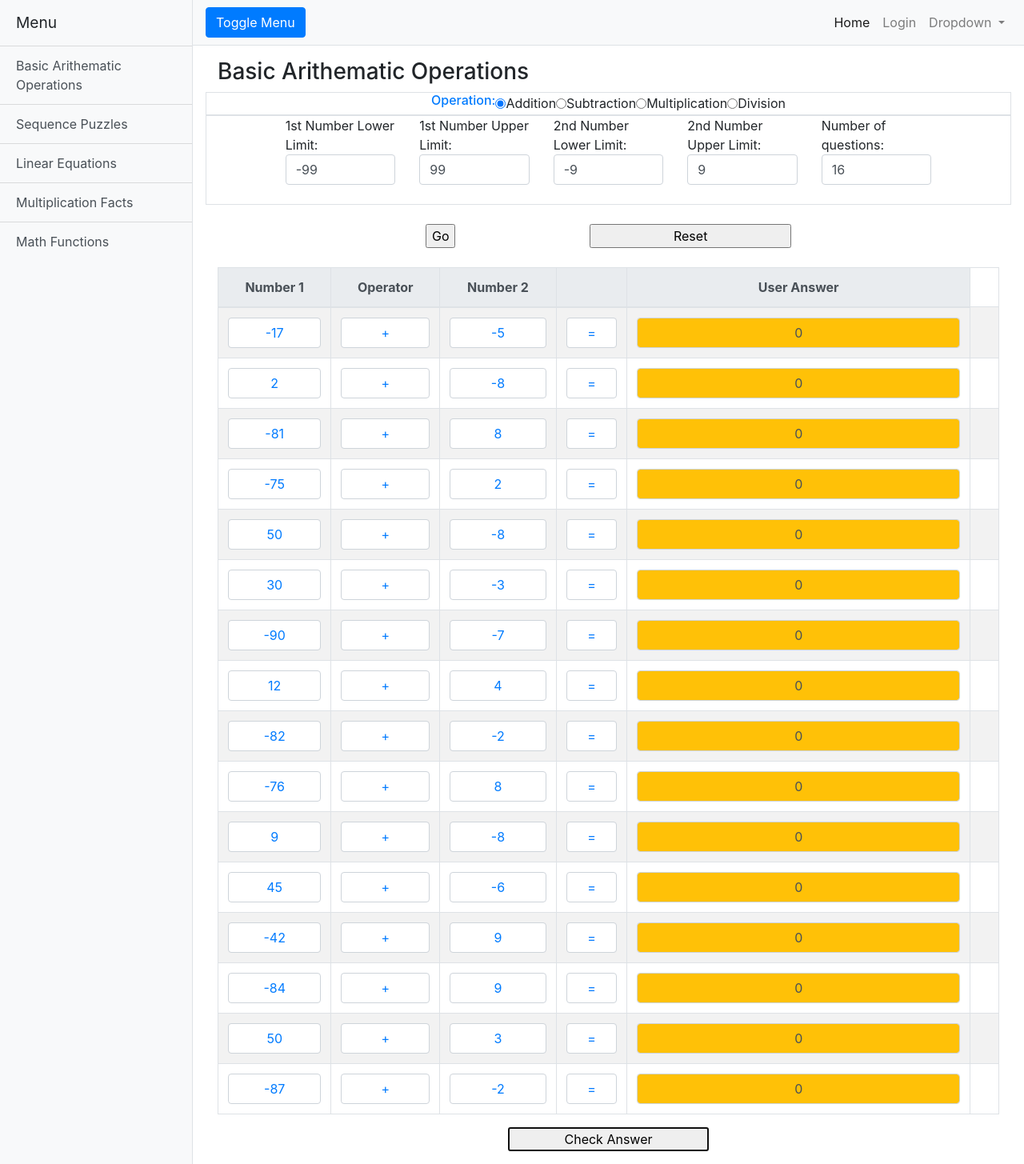
After one commit to jaichenchlani/MathGarage, a Flask app: page /basic-arithematic-operations-initial-load in a window 1280 px wide. The commit adds this page. Shown: the whole page at 80% size. Run offline with Flask 2, Linux system fonts and the light colour scheme; lists and menus that the app fills with data are empty; some libraries are stand-ins or nearby versions.

Commit message:
Basic Arithematic Operations feature

```diff
--- a/main.py
+++ b/main.py
@@ -5,6 +5,8 @@ from multiplicationfacts import get_multiplication_facts
 from mathfunctions import convert_decimal_to_binary
 from sequencepuzzlegenerator import generate_sequence_puzzle
 from linearequationsgenerator import generate_linear_equations
+from login import login
+from basicarithmaticoperations import generate_basic_arithmatic_operations
 
 
 print("Entering main.py...")
@@ -63,6 +65,31 @@ def process_generate_linear_equations_puzzle():
     data = generate_linear_equations(difficultyLevel)
     return jsonify(data), 200
 
+@app.route('/login-initial-load')
+def render_login_template():
+    print("Entering render_login_template...")
+    return render_template('login.html')
+
+@app.route('/login', methods=['PUT', 'GET'])
+def process_login():
+    print("Enterning process_login...")
+    login_credentials = request.json
+    data = login(login_credentials)
+    return jsonify(data), 200
+
+@app.route('/basic-arithematic-operations-initial-load')
+def render_basic_arithematic_operations_template():
+    print("Entering render_basic_arithematic_operations_template...")
+    return render_template('basic-arithematic-operations.html')
+
+@app.route('/basic-arithematic-operations', methods=['PUT', 'GET'])
+def process_basic_arithematic_operations():
+    print("Enterning def process_basic_arithematic_operations...")
+    operation_request = request.json
+    print(operation_request)
+    data = generate_basic_arithmatic_operations(operation_request)
+    return jsonify(data), 200
+
 if __name__ == "__main__":
     print("Starting MathGarage Python Flask App on Port 5000...")
     port = int(os.environ.get("PORT", 5000))
--- /dev/null
+++ b/static/js/basicarithematicoperations.js
@@ -0,0 +1,202 @@
+(function() {
+    var app = angular.module('basicArithematicOperations', []);
+
+    // Actions when HTTP call is completed successfully.
+    var BasicArithematicOperationsController = function($scope, $http, $window, $location) {
+        console.log("Entering BasicArithematicOperationsController...");
+        $window.document.getElementById('getBasicArithematicOperations').focus();
+        $scope.errorMessage = ""
+        $scope.showSystemAnswer = false
+        $scope.operation_request_addition = 1
+        $scope.operation_request_subtraction = 0
+        $scope.operation_request_multiplication = 0
+        $scope.operation_request_division = 0
+        $scope.operation_request = {
+            "operator": "+",
+            "first_number_lower_limit": -99,
+            "first_number_upper_limit": 99,
+            "second_number_lower_limit": -9,
+            "second_number_upper_limit": 9,
+            "number_of_questions": 16
+        }
+        $scope.userAnswerFeedback = {
+            "result": 1,
+            "message": ""
+        };
+
+        var onUserComplete = function(response) {
+            console.log("Entering onUserComplete...");
+            $scope.operation = response.data;
+            console.log($scope.operation);
+            // Set the focus on the Check Answer button.
+            $window.document.getElementById('checkAnswer').focus();
+            $scope.gotoResultSection();
+        }
+
+        // Actions when HTTP call fails.
+        var onError = function(reason) {
+            console.log("Entering onError...");
+            console.error("Error Details:" + JSON.stringify(reason));
+            $window.alert("Error fetching data from the server.");
+        }
+
+        var processRadioButtonInput = function() {
+            console.log("Entering processRadioButtonInput...");
+            // console.log($scope.operation_request_addition);
+            // console.log($scope.operation_request_subtraction);
+            // console.log($scope.operation_request_multiplication);
+            // console.log($scope.operation_request_division);
+
+            if ($scope.operation_request_addition) {
+                $scope.operation_request.operator = "+";
+                return
+            }
+            if ($scope.operation_request_subtraction) {
+                $scope.operation_request.operator = "-";
+                return
+            }
+            if ($scope.operation_request_multiplication) {
+                $scope.operation_request.operator = "x";
+                return
+            }
+            if ($scope.operation_request_division) {
+                $scope.operation_request.operator = "/";
+                return
+            }
+        }
+
+
+        // Action from the HTML View
+        $scope.getBasicArithematicOperations = function (operation_request, errorMessage) {
+            console.log("Entering getBasicArithematicOperations...");
+            console.log(operation_request)
+            $scope.errorMessage = "";
+            $scope.showSystemAnswer = false
+
+            // Call the function to set the Operator value to be sent to backend
+            // processRadioButtonInput()
+
+            // Validate Inputs
+            if (operation_request.first_number_lower_limit === undefined) {
+                $scope.errorMessage = "1st Number Lower Limit cannot be blank.";
+                $window.document.getElementById('1NumberLowerLimit').focus();
+                return
+            }
+            if (operation_request.first_number_upper_limit === undefined) {
+                $scope.errorMessage = "1st Number Upper Limit cannot be blank.";
+                $window.document.getElementById('1NumberUpperLimit').focus();
+                return
+            }
+            if (operation_request.second_number_lower_limit === undefined) {
+                $scope.errorMessage = "2nd Number Lower Limit cannot be blank.";
+                $window.document.getElementById('2NumberLowerLimit').focus();
+                return
+            }
+            if (operation_request.second_number_upper_limit === undefined) {
+                $scope.errorMessage = "2nd Number Upper Limit cannot be blank.";
+                $window.document.getElementById('2NumberUpperLimit').focus();
+                return
+            }
+            if (operation_request.number_of_questions === undefined) {
+                $scope.errorMessage = "2nd Number Upper Limit cannot be blank.";
+                $window.document.getElementById('2NumberUpperLimit').focus();
+                return
+            }
+
+            // console.log(facts);
+            calledURL = "/basic-arithematic-operations"
+            console.log("Calling " + calledURL + "...")
+            // console.log($scope.operation_request)
+
+            $http.put(calledURL, $scope.operation_request)
+                .then(onUserComplete, onError);
+        };
+
+        // Action from the HTML View
+        $scope.checkAnswer = function (showSystemAnswer) {
+            console.log($scope.operation);
+            userMessage = ""
+            userResult = 1
+            countCorrectAnswers = 0
+            totalQuestions = $scope.operation.request.number_of_questions
+
+            for (i = 0; i < totalQuestions; i++ ) {
+                try {
+                    userAnswer = Number($scope.operation.questions[i].user_answer);
+                } catch(err) {
+                    console.log(err)
+                }
+                answer = $scope.operation.questions[i].answer;
+                // console.log(userAnswer);
+                // console.log(answer);
+                if (userAnswer === answer) {
+                    $scope.operation.questions[i].is_user_answer_correct = 1
+                    countCorrectAnswers += 1
+                } else {
+                    userResult = 0
+                }
+
+            }
+
+            if (userResult) {
+                $scope.userAnswerFeedback = {
+                    "result": userResult,
+                    "message": "Bravo! All " + countCorrectAnswers + " of " + totalQuestions + " answers are correct."
+                };
+            } else {
+                $scope.userAnswerFeedback = {
+                    "result": userResult,
+                    "message": countCorrectAnswers + " of " + totalQuestions + " answers are correct. Please try again."
+                };
+            }
+
+            $scope.showSystemAnswer = true
+            $window.document.getElementById('getBasicArithematicOperations').focus();
+        };
+
+        $scope.reset = function() {
+            $scope.operation = {}
+            $window.document.getElementById('getBasicArithematicOperations').focus();
+            $scope.errorMessage = ""
+            $scope.showSystemAnswer = true
+            $scope.operation_request_addition = 1
+            $scope.operation_request_subtraction = 0
+            $scope.operation_request_multiplication = 0
+            $scope.operation_request_division = 0
+            $scope.operation_request = {
+                "operator": "+",
+                "first_number_lower_limit": -99,
+                "first_number_upper_limit": 99,
+                "second_number_lower_limit": -9,
+                "second_number_upper_limit": 9,
+                "number_of_questions": 16
+            }
+            $scope.userAnswerFeedback = {
+                "result": 1,
+                "message": ""
+            };
+        };
+
+        $scope.gotoResultSection = function() {
+            console.log("Entering gotoResultSection...");
+            var newHash = 'resultsection';
+            // console.log($location.hash());
+            // console.log(newHash);
+            if ($location.hash() !== newHash) {
+                console.log($location.hash());
+                console.log(newHash);
+                // set the $location.hash to `newHash` and
+                // $anchorScroll will automatically scroll to it
+                $location.hash(newHash);
+            }
+        };
+
+        // Call the function on page load.
+        $scope.getBasicArithematicOperations($scope.operation_request, $scope.errorMessage);
+
+    };
+
+    // Register the Controller with the app
+    app.controller('BasicArithematicOperationsController', ['$scope', '$http', '$window', '$location', BasicArithematicOperationsController]);
+
+})();
--- /dev/null
+++ b/static/js/login.js
@@ -0,0 +1,71 @@
+(function() {
+    var app = angular.module('loginMathgarage', []);
+
+    // Actions when HTTP call is completed successfully.
+    var LoginController = function($scope, $http, $window, $location) {
+        console.log("Entering LoginController...");
+        $scope.errorMessage = ""
+        $scope.loginCredentials = {
+            "username": "",
+            "password": ""
+        }
+
+        var onUserComplete = function(response) {
+            console.log("Entering onUserComplete...");
+            $scope.loginInfo = response.data;
+            console.log($scope.loginInfo)
+
+            // Redirect to Home Page.
+            $window.location.href = '/';
+
+        }
+
+        // Actions when HTTP call fails.
+        var onError = function(reason) {
+            console.log("Entering onError...");
+            console.error("Error Details:" + JSON.stringify(reason));
+            $window.alert("Error fetching data from the server.");
+        }
+
+        // Action from the HTML View
+        $scope.login = function (loginCredentials, errorMessage) {
+            console.log("Entering generateMultiplicationFacts...");
+            $scope.errorMessage = ""
+
+            // Validate Username
+            if (loginCredentials.username === undefined) {
+                $scope.errorMessage = "Username Cannot be blank.";
+                $window.document.getElementById('inputUsername').focus();
+                return
+            }
+            // Validate Password
+            if (loginCredentials.password === undefined) {
+                $scope.errorMessage = "Password Cannot be blank.";
+                $window.document.getElementById('inputPassword').focus();
+                return
+            }
+
+            // console.log(facts);
+            calledURL = "/login"
+            console.log("Calling " + calledURL + "...")
+
+            $http.put(calledURL, $scope.loginCredentials)
+                .then(onUserComplete, onError);
+        };
+
+        // Action from the HTML View
+        $scope.reset = function() {
+            console.log("Entering reset...");
+            $scope.loginCredentials = {
+                "username": "",
+                "password": ""
+            }
+            $window.document.getElementById('inputUsername').focus();
+        };
+
+    };
+
+    // Register the Controller with the app
+    app.controller('LoginController', ['$scope', '$http', '$window', '$location', LoginController]);
+
+})();
--- a/static/js/signinwithgoogle.js
+++ b/static/js/signinwithgoogle.js
@@ -1,5 +1,5 @@
 function onSignIn(googleUser) {
-    console.log("Entering onSignIn...");
+    console.log("Entering non-controller onSignIn...");
     var profile = googleUser.getBasicProfile();
     console.log('ID: ' + profile.getId()); // Do not send to your backend! Use an ID token instead.
     console.log('Name: ' + profile.getName());
@@ -8,7 +8,7 @@ function onSignIn(googleUser) {
   }
 
 function signOut() {
-  console.log("Entering signOut...")
+  console.log("Entering non-controller signOut...")
   var auth2 = gapi.auth2.getAuthInstance();
     auth2.signOut().then(function () {
       console.log('User signed out.');
--- a/static/js/utils.js
+++ b/static/js/utils.js
@@ -1,5 +1,10 @@
 function showMessage(message) {
     document.getElementById('message').textContent = message;
+}
+
+function storeSignInInfo(googleUser) {
+    console.log("Entering storeSignInInfo...");
+    console.log(googleUser)
 }
 
 function changePercentOff(percentage) {
--- a/templates/base.html
+++ b/templates/base.html
@@ -6,7 +6,10 @@
   <meta name="viewport" content="width=device-width, initial-scale=1, shrink-to-fit=no">
   <meta name="description" content="">
   <meta name="author" content="">
-  <meta name="google-signin-client_id" content="949977243982-uhukdhb15ff26j7ngb4eulfkde969ahv.apps.googleusercontent.com">
+  <!-- Prod -->
+  <!-- <meta name="google-signin-client_id" content="949977243982-uhukdhb15ff26j7ngb4eulfkde969ahv.apps.googleusercontent.com"> -->
+  <!-- Localhost -->
+  <meta name="google-signin-client_id" content="949977243982-4fo1sd6i1ags2h1n2knb6uekp8as4rra.apps.googleusercontent.com">
 
   <title>Mathgarage</title>
 
@@ -30,12 +33,15 @@
   <!-- <script src="{{ url_for('static', filename='js/angular.min.js') }}"></script>   -->
   <script  type="application/javascript" src="{{ url_for('static', filename='js/bootstrap.bundle.min.js') }}"></script>
   <!-- <script  type="application/javascript" src="{{ url_for('static', filename='js/home.js') }}"></script>   -->
+  <script  type="application/javascript" src="{{ url_for('static', filename='js/basicarithematicoperations.js') }}"></script>
   <script  type="application/javascript" src="{{ url_for('static', filename='js/multiplicationfacts.js') }}"></script>
   <script  type="application/javascript" src="{{ url_for('static', filename='js/mathfunctions.js') }}"></script>
   <script  type="application/javascript" src="{{ url_for('static', filename='js/sequencepuzzles.js') }}"></script>
   <script  type="application/javascript" src="{{ url_for('static', filename='js/linearequations.js') }}"></script>
+  <script  type="application/javascript" src="{{ url_for('static', filename='js/login.js') }}"></script>
   <script  type="application/javascript" src="{{ url_for('static', filename='js/utils.js') }}"></script>
-  <script  type="application/javascript" src="{{ url_for('static', filename='js/signinwithgoogle.js') }}"></script>
+  <!-- <script  type="application/javascript" src="{{ url_for('static', filename='js/googlesignin.js') }}"></script>   -->
+  <!-- <script  type="application/javascript" src="{{ url_for('static', filename='js/signinwithgoogle.js') }}"></script>   -->
   <!-- <script  type="application/javascript" src="{{ url_for('static', filename='jquery/maincontroller.js') }}"></script>  -->
 
 
@@ -58,6 +64,7 @@
     <div class="bg-light border-right" id="sidebar-wrapper">
       <div class="sidebar-heading">Menu </div>
       <div class="list-group list-group-flush">
+          <a href="/basic-arithematic-operations-initial-load" class="list-group-item list-group-item-action bg-light">Basic Arithematic Operations</a>
         <a href="/sequence-puzzles" class="list-group-item list-group-item-action bg-light">Sequence Puzzles</a>
         <a href="/linear-equations" class="list-group-item list-group-item-action bg-light">Linear Equations</a>
         <a href="/multiplication-facts" class="list-group-item list-group-item-action bg-light">Multiplication Facts</a>
@@ -73,8 +80,12 @@
       <nav class="navbar navbar-expand-lg navbar-light bg-light border-bottom">
         <button class="btn btn-primary" id="menu-toggle">Toggle Menu</button>
 
-        <div class="g-signin2" data-onsuccess="onSignIn"></div>
-        <a href="#" onclick="signOut();">Sign out</a>
+        <!-- <div ng-app="googleSignIn" ng-controller="GoogleSignInController"> -->
+          <!-- <div class="g-signin2" ng-model="userProfile" data-onsuccess="onSignIn"></div> -->
+          <!-- <div class="g-signin2" ng-click="onSignIn(data-onsuccess)"></div> -->
+          <!-- <a href="#" onclick="signOut();">Sign out</a> -->
+          <!-- <a href="#" ng-click="signOut()">Sign out</a> -->
+        <!-- </div> -->
 
         <button class="navbar-toggler" type="button" data-toggle="collapse" data-target="#navbarSupportedContent" aria-controls="navbarSupportedContent" aria-expanded="false" aria-label="Toggle navigation">
           <span class="navbar-toggler-icon"></span>
@@ -86,7 +97,7 @@
               <a class="nav-link" href='/'>Home <span class="sr-only">(current)</span></a>
             </li>
             <li class="nav-item">
-              <a class="nav-link" href="#">Link</a>
+              <a class="nav-link" href="/login-initial-load">Login</a>
             </li>
             <li class="nav-item dropdown">
               <a class="nav-link dropdown-toggle" href="#" id="navbarDropdown" role="button" data-toggle="dropdown" aria-haspopup="true" aria-expanded="false">
--- /dev/null
+++ b/templates/basic-arithematic-operations.html
@@ -0,0 +1,98 @@
+{% extends 'base.html' %}
+
+{% block head %}
+<title>Mathgarage - Basic Arithematic Operations</title>
+{% endblock %}
+
+{% block body %}
+
+<div ng-app="basicArithematicOperations">
+    <div class="container-fluid" ng-controller="BasicArithematicOperationsController">
+        <div class="modal-body">
+            <h3>Basic Arithematic Operations</h3>
+            <form name="basicArithematicOperationsForm" novalidate>
+                <span class="alert-danger">{{'{{errorMessage}}'}}</span>
+                <div class = "row border justify-content-center align-items-center">
+                    <div class = "row col-sm-12 justify-content-center align-items-center">
+                        <h6 class = "text-primary text-center">Operation:    </h6>
+                        <input id="radioAddition" name="optOperation" type="radio" ng-model="operation_request.operator" value="+"><span>Addition</span></input>
+                        <input id="radioSubtraction" name="optOperation" type="radio" ng-model="operation_request.operator" value="-"><span>Subtraction</span></input>
+                        <input id="radioMultiplication" name="optOperation" type="radio" ng-model="operation_request.operator" value="x"><span>Multiplication</span></input>
+                        <input id="radioDivision" name="optOperation" type="radio" ng-model="operation_request.operator" value="/"><span>Division</span></input>
+                    </div>
+                </div>
+                <div class = "row border justify-content-center align-items-center">
+                    <div class="col-sm-2">
+                        <h7>1st Number Lower Limit:</h7>
+                        <input id="1NumberLowerLimit" class="form-control" type="number" ng-model="operation_request.first_number_lower_limit" required><br>
+                    </div>
+                    <div class="col-sm-2">
+                        <h7>1st Number Upper Limit:</h7>
+                        <input id="1NumberUpperLimit" class="form-control" type="number" ng-model="operation_request.first_number_upper_limit" required><br>
+                    </div>
+                    <div class="col-sm-2">
+                            <h7>2nd Number Lower Limit:</h7>
+                            <input id="2NumberLowerLimit" class="form-control" type="number" ng-model="operation_request.second_number_lower_limit" required><br>
+                        </div>
+                        <div class="col-sm-2">
+                            <h7>2nd Number Upper Limit:</h7>
+                            <input id="2NumberUpperLimit" class="form-control" type="number" ng-model="operation_request.second_number_upper_limit" required><br>
+                        </div>
+                        <div class="col-sm-2">
+                            <h7>Number of questions:</h7>
+                            <input id="numberOfQuestions" class="form-control" type="number" ng-model="operation_request.number_of_questions" required><br>
+                        </div>
+                    </div>
+
+                <br>
+
+                <div class = "row justify-content-center align-items-center">
+                    <span class="col-sm-2"></span>
+                    <input id="getBasicArithematicOperations" type="submit" value="Go" ng-click="getBasicArithematicOperations(operation_request, errorMessage)"/>
+                    <span class="col-sm-2"></span>
+                    <input id="reset" class="col-sm-3" type="submit" value="Reset" ng-click="reset()"/>
+                    <span class="col-sm-2"></span>
+                </div>
+
+                <br>
+
+
+            </form>
+
+            <div id="resultsection">
+                <div class="col-sm-12">
+                    <span class="alert-info">{{'{{userAnswerFeedback.message}}'}}</span>
+                </div>
+                <table class="table table-striped table-bordered">
+                    <thead class="thead-light">
+                        <tr>
+                            <th>Number 1</th>
+                            <th>Operator</th>
+                            <th>Number 2</th>
+                            <th></th>
+                            <th>User Answer</th>
+                            <th ng-show="showSystemAnswer">System Answer</th>
+                        </tr>
+                    </thead>
+                    <tbody>
+                        <tr ng-repeat="(i,question) in operation.questions track by $index">
+                            <th><span ng-class="{'bg-success': operation.questions[i].is_user_answer_correct}" class="form-control text-center text-primary">{{'{{operation.questions[i].first_number}}'}}</span>
+                            <th><span ng-class="{'bg-success': operation.questions[i].is_user_answer_correct}" class="form-control text-center text-primary">{{'{{operation.questions[i].operator}}'}}</span>
+                            <th><span ng-class="{'bg-success': operation.questions[i].is_user_answer_correct}" class="form-control text-center text-primary">{{'{{operation.questions[i].second_number}}'}}</span>
+                            <th><span ng-class="{'bg-success': operation.questions[i].is_user_answer_correct}" class="form-control text-center text-primary"> = </span>
+                            <th><input ng-class="{'bg-warning': !operation.questions[i].is_user_answer_correct}" class="form-control text-center" type="text" ng-model="operation.questions[i].user_answer"></th>
+                            <th><input class="form-control text-center" type="text" ng-model="operation.questions[i].answer" ng-show="showSystemAnswer" ng-disabled="1"></th>
+                            </tr>
+                    </tbody>
+                </table>
+            </div>
+
+            <div class = "row justify-content-center align-items-center">
+                <input id="checkAnswer" ng-disabled="showSystemAnswer" class="col-sm-3" type="submit" value="Check Answer" ng-click="checkAnswer(operation, errorMessage)"/>
+            </div>
+
+        </div>
+    </div>
+</div>
+
+{% endblock %}
--- a/templates/linear-equations.html
+++ b/templates/linear-equations.html
@@ -58,7 +58,7 @@
                                 <tr ng-repeat="(i,answer) in puzzle.answer track by $index">
                                     <th><span ng-class="{'bg-success': puzzle.answer[i].isUserAnswerCorrect}" class="form-control text-center text-primary">{{'{{puzzle.answer[i].variable}}'}}</span>
                                     <th><input ng-class="{'bg-warning': !puzzle.answer[i].isUserAnswerCorrect}" class="form-control text-center" type="text" ng-model="puzzle.answer[i].user_answer"></th>
-                                    <th><input class="form-control text-center" type="text" ng-model="puzzle.answer[i].system_answer" ng-show="showSystemAnswer"></th>
+                                    <th><input class="form-control text-center" type="text" ng-model="puzzle.answer[i].system_answer" ng-show="showSystemAnswer" ng-disabled="1"></th>
                                 </tr>
                             </tbody class="thead-light">
                         </table>
```
Also changed, not shown: basicarithmaticoperations.py (+20 -18 lines), login.py (added, +18 -0 lines), static/js/googlesignin.js (added, +54 -0 lines), templates/login.html (added, +43 -0 lines), test.py (+17 -7 lines), 2 other files.
